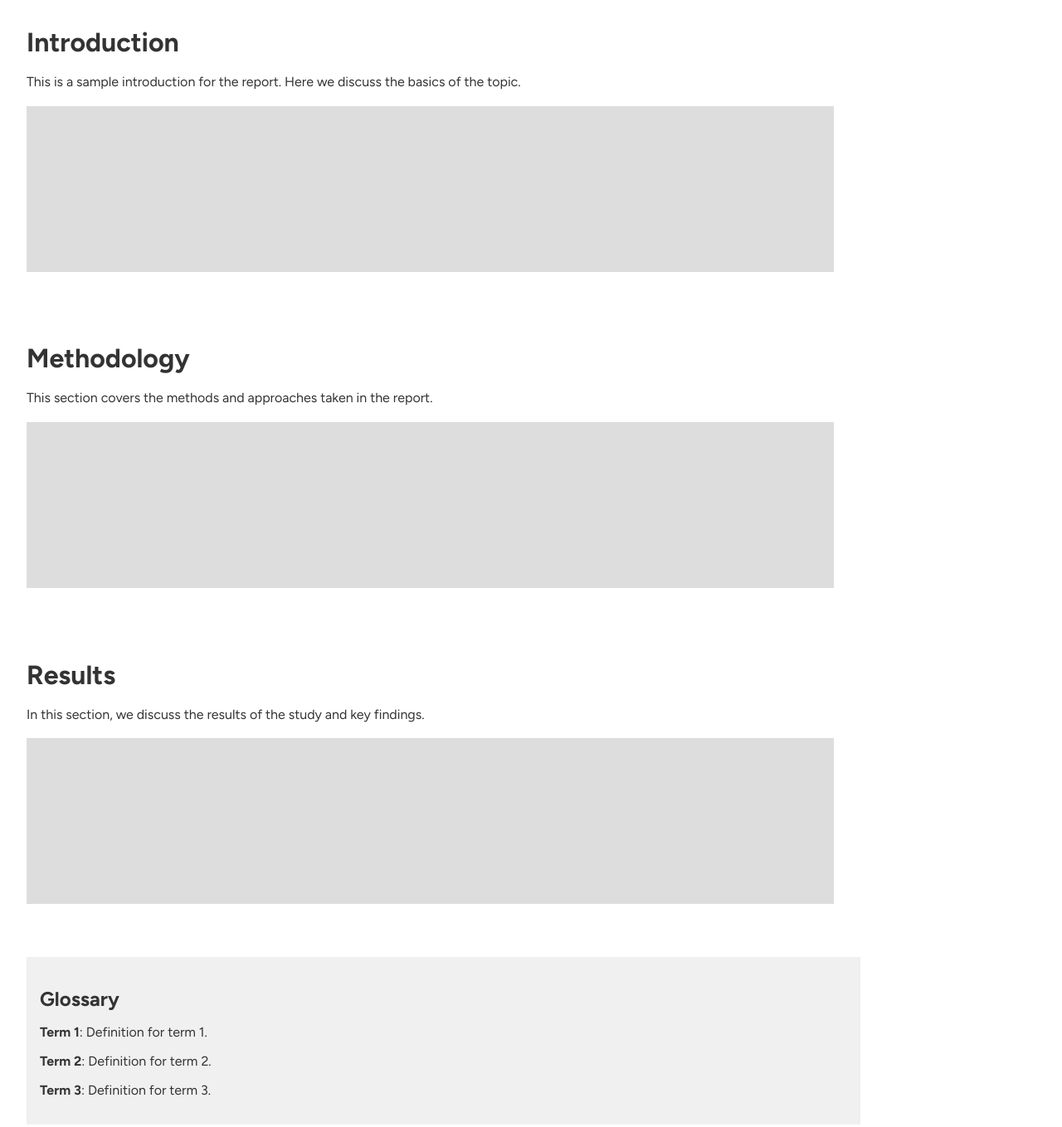
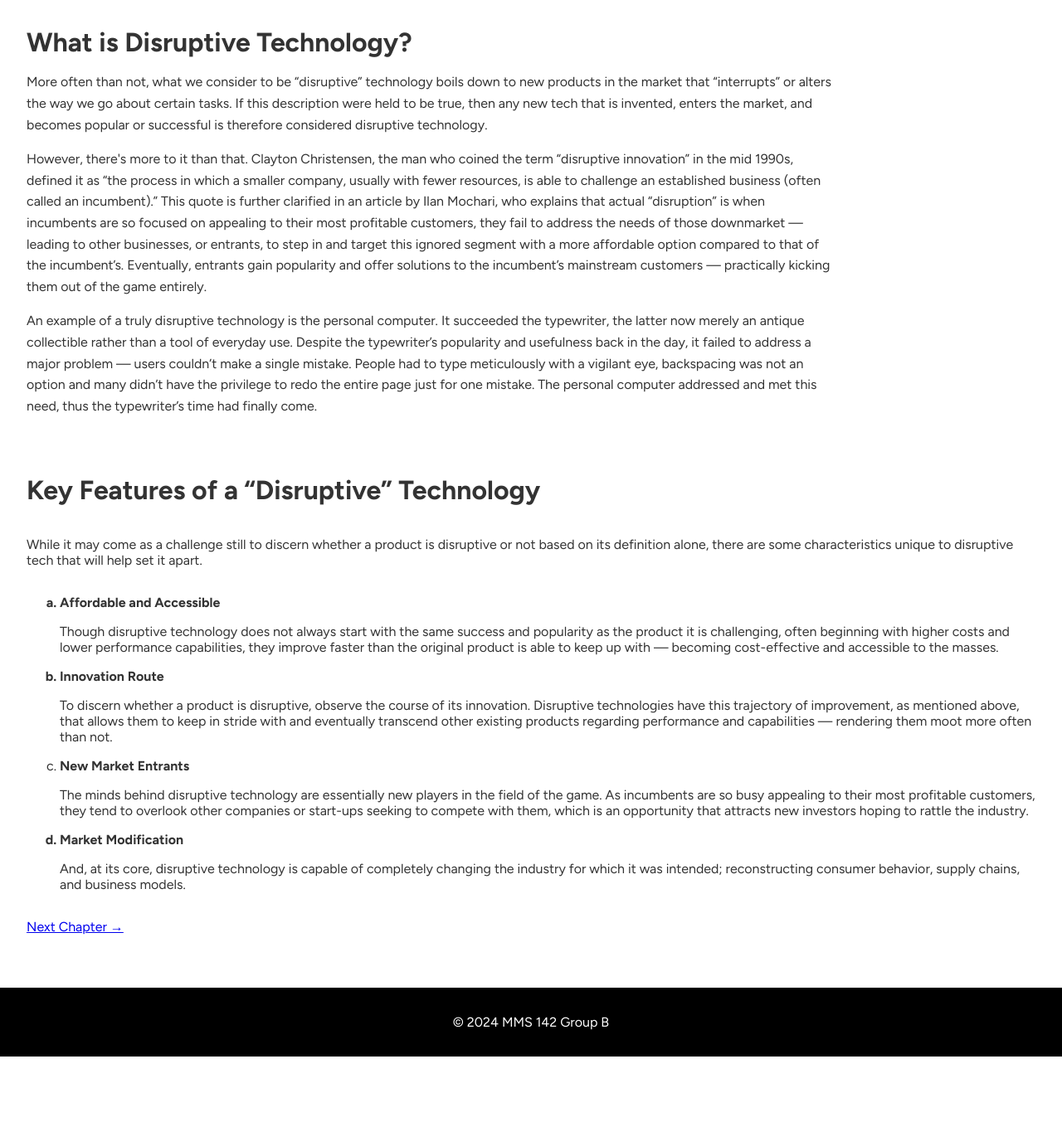
Before and after one commit to githubxchad/mms142-groupB-2024, a plain HTML site: page chapter1.html in a window 1280 px wide. Shown: the part 160-1519 px from the top of the page at 83% size. After the commit the page ends 1434 px from the top, so only its background shows below. Drawn offline with Linux system fonts and the light colour scheme.

Commit message:
added chapter 1 (#14)

```diff
--- a/chapter1.html
+++ b/chapter1.html
@@ -15,29 +15,27 @@
   <main>
     <div><a href="index.html">← Back to Table of Contents</a></div>
     <div class="report-section">
-      <h1>Introduction</h1>
-      <p>This is a sample introduction for the report. Here we discuss the basics of the topic.</p>
-      <div class="image-container"><!-- image here --></div>
+      <h1>What is Disruptive Technology?</h1>
+      <p>More often than not, what we consider to be “disruptive” technology boils down to new products in the market that “interrupts” or alters the way we go about certain tasks. If this description were held to be true, then any new tech that is invented, enters the market, and becomes popular or successful is therefore considered disruptive technology.</p>
+
+      <p>However, there's more to it than that. Clayton Christensen, the man who coined the term “disruptive innovation” in the mid 1990s, defined it as “the process in which a smaller company, usually with fewer resources, is able to challenge an established business (often called an incumbent).” This quote is further clarified in an article by Ilan Mochari, who explains that actual “disruption” is when incumbents are so focused on appealing to their most profitable customers, they fail to address the needs of those downmarket — leading to other businesses, or entrants, to step in and target this ignored segment with a more affordable option compared to that of the incumbent’s. Eventually, entrants gain popularity and offer solutions to the incumbent’s mainstream customers — practically kicking them out of the game entirely.</p>
+
+      <p>An example of a truly disruptive technology is the personal computer. It succeeded the typewriter, the latter now merely an antique collectible rather than a tool of everyday use. Despite the typewriter’s popularity and usefulness back in the day, it failed to address a major problem — users couldn’t make a single mistake. People had to type meticulously with a vigilant eye, backspacing was not an option and many didn’t have the privilege to redo the entire page just for one mistake. The personal computer addressed and met this need, thus the typewriter’s time had finally come.</p>
     </div>
 
-    <div class="report-section">
-      <h1>Methodology</h1>
-      <p>This section covers the methods and approaches taken in the report.</p>
-      <div class="image-container"><!-- image here --></div>
-    </div>
+    <h1>Key Features of a “Disruptive” Technology</h1>
+    <p>While it may come as a challenge still to discern whether a product is disruptive or not based on its definition alone, there are some characteristics unique to disruptive tech that will help set it apart.</p>
 
-    <div class="report-section">
-      <h1>Results</h1>
-      <p>In this section, we discuss the results of the study and key findings.</p>
-      <div class="image-container"><!-- image here --></div>
-    </div>
-
-    <aside class="glossary">
-      <h2>Glossary</h2>
-      <p><strong>Term 1</strong>: Definition for term 1.</p>
-      <p><strong>Term 2</strong>: Definition for term 2.</p>
-      <p><strong>Term 3</strong>: Definition for term 3.</p>
-    </aside>
+    <ol type="a">
+      <b><li>Affordable and Accessible</li></b>
+      <p>Though disruptive technology does not always start with the same success and popularity as the product it is challenging, often beginning with higher costs and lower performance capabilities, they improve faster than the original product is able to keep up with — becoming cost-effective and accessible to the masses.</p>
+      <b><li>Innovation Route</li></b>
+      <p>To discern whether a product is disruptive, observe the course of its innovation. Disruptive technologies have this trajectory of improvement, as mentioned above, that allows them to keep in stride with and eventually transcend other existing products regarding performance and capabilities — rendering them moot more often than not.<p>
+      <b><li>New Market Entrants</li></b>
+      <p>The minds behind disruptive technology are essentially new players in the field of the game. As incumbents are so busy appealing to their most profitable customers, they tend to overlook other companies or start-ups seeking to compete with them, which is an opportunity that attracts new investors hoping to rattle the industry.</p>
+      <b><li>Market Modification</li></b>
+      <p>And, at its core, disruptive technology is capable of completely changing the industry for which it was intended; reconstructing consumer behavior, supply chains, and business models.</p>
+    </ol>
 
     <a href="chapter2.html">Next Chapter →</a>
 
```
